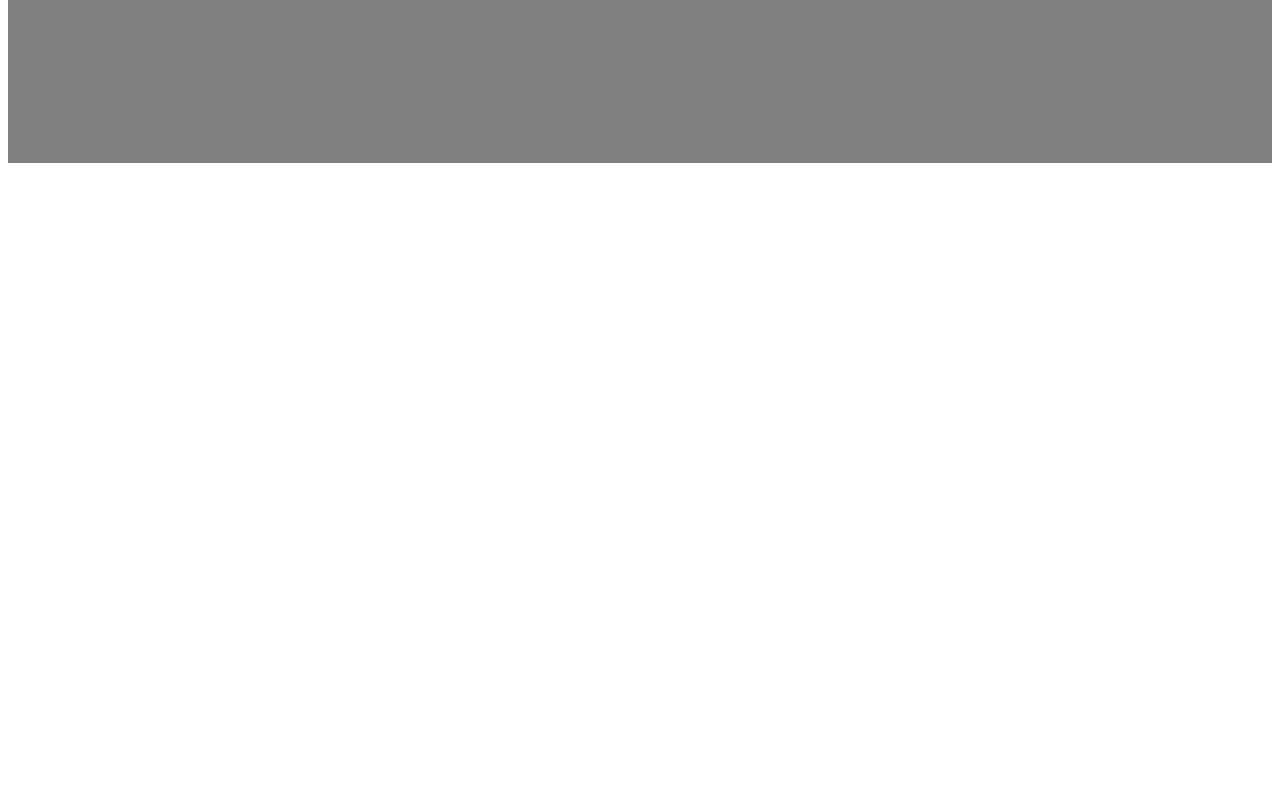
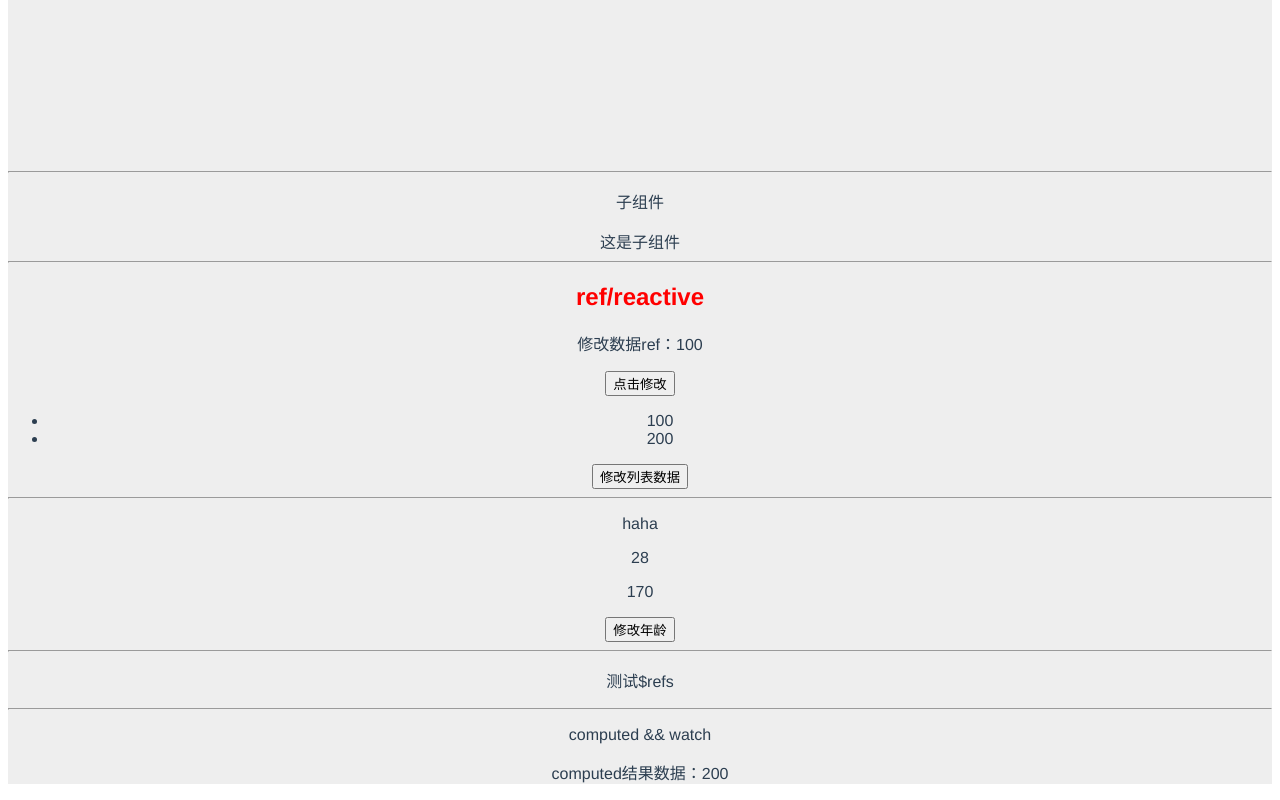
Before and after one commit to cookiepool/vite-vue3-template, a Vue app: page /#/test in a window 1280 px wide. Shown: the part 244-1044 px from the top of the page. Before the commit the page ends 800 px from the top, so only its background shows below. Built offline with nearby package versions, Linux system fonts and the light colour scheme.

Commit message:
feat: test new API

```diff
--- a/package.json
+++ b/package.json
@@ -10,6 +10,7 @@
     "prepare": "husky install"
   },
   "dependencies": {
+    "element-plus": "^1.0.2-beta.44",
     "vue": "^3.0.5",
     "vue-router": "^4.0.8",
     "vuex": "^4.0.0"
@@ -25,7 +26,8 @@
     "lint-staged": "^11.0.0",
     "prettier": "2.3.0",
     "sass": "^1.32.13",
-    "vite": "^2.2.3"
+    "vite": "^2.2.3",
+    "vite-plugin-style-import": "^0.10.0"
   },
   "lint-staged": {
     "*.{js,vue}": "eslint --cache --fix"
--- a/src/App.vue
+++ b/src/App.vue
@@ -2,7 +2,8 @@
   <div id="nav">
     <router-link to="/">Home</router-link> |
     <router-link to="/about">About</router-link> |
-    <router-link to="/test">Test</router-link>
+    <router-link to="/test">Test</router-link> |
+    <router-link to="/options-api-test">OptionsAPITest</router-link>
   </div>
   <router-view />
 </template>
--- /dev/null
+++ b/src/components/ChildTest.vue
@@ -0,0 +1,3 @@
+<template>
+  <div>这是子组件</div>
+</template>
--- a/src/router/index.js
+++ b/src/router/index.js
@@ -21,6 +21,12 @@ const routes = [
     path: '/test',
     name: 'Test',
     component: () => import(/* webpackChunkName: "test", */ '../views/Test.vue')
+  },
+  {
+    path: '/options-api-test',
+    name: 'OptionsAPITest',
+    component: () =>
+      import(/* webpackChunkName: "test", */ '../views/OptionsAPITest.vue')
   }
 ];
 
--- /dev/null
+++ b/src/views/OptionsAPITest.vue
@@ -0,0 +1,14 @@
+<template>
+  <div>选项式API</div>
+  <p>name: {{ name }}</p>
+</template>
+
+<script>
+export default {
+  data() {
+    return {
+      name: 'lala'
+    };
+  }
+};
+</script>
--- a/src/views/Test.vue
+++ b/src/views/Test.vue
@@ -5,20 +5,117 @@
     <img src="/public/favicon.ico" alt="" />
     <hr />
     <div class="bg-box"></div>
+    <hr />
+    <p>子组件</p>
+    <child-test></child-test>
+    <hr />
+    <h2>ref/reactive</h2>
+    <p>修改数据ref：{{ count }}</p>
+    <button @click="modifyCount">点击修改</button>
+    <ul>
+      <li v-for="(item, idx) in list" :key="idx">{{ item }}</li>
+    </ul>
+    <button @click="modifyList">修改列表数据</button>
+    <hr />
+    <p>{{ obj.name }}</p>
+    <p>{{ obj.age }}</p>
+    <p>{{ obj.height }}</p>
+    <button @click="modifyAge">修改年龄</button>
+    <hr />
+    <p ref="testRefs">测试$refs</p>
+    <hr />
+    <p>computed && watch</p>
+    <p>computed结果数据：{{ computedData }}</p>
   </div>
 </template>
 
 <script>
-import { defineComponent } from 'vue';
+import {
+  defineComponent,
+  ref,
+  reactive,
+  toRef,
+  toRefs,
+  onMounted,
+  computed,
+  watch,
+  watchEffect
+} from 'vue';
+
+import ChildTest from '../components/ChildTest.vue';
 
 export default defineComponent({
-  name: 'Test'
+  name: 'Test',
+  components: {
+    ChildTest
+  },
+  setup(props, context) {
+    console.log(props);
+    console.log(context);
+    // $refs https://vue3js.cn/docs/zh/guide/composition-api-template-refs.html#%E6%A8%A1%E6%9D%BF%E5%BC%95%E7%94%A8
+    const testRefs = ref(null);
+
+    // ref
+    let count = ref(100);
+    let list = ref([100, 200]);
+
+    // reactive
+    let obj = reactive({
+      name: 'haha',
+      age: 28,
+      height: 170
+    });
+
+    // toRef、toRefs https://vue3js.cn/docs/zh/api/refs-api.html#torefs
+    let toRefData = toRef(obj, 'age'); // 当我修改toRefData这个值的age时，obj对应的age也会修改，同时视图也会更新
+    let toRefsData = toRefs(obj);
+
+    // computed
+    let computedData = computed(() => {
+      return count.value * 2;
+    });
+
+    // watch
+    watch(count, (newVal, preVal) => {
+      console.log(newVal);
+      console.log(preVal);
+    });
+    // watchEffect
+    watchEffect(() => {
+      console.log(count.value);
+    });
+    // onMounted
+    onMounted(() => {
+      console.log(testRefs);
+    });
+    const modifyCount = () => {
+      count.value++;
+    };
+    const modifyList = () => {
+      list.value[0] = 1000;
+    };
+    const modifyAge = () => {
+      toRefData.value++;
+      toRefsData.height.value++;
+    };
+
+    return {
+      count,
+      list,
+      obj,
+      testRefs,
+      computedData,
+      modifyCount,
+      modifyList,
+      modifyAge
+    };
+  }
 });
 </script>
 
 <style lang="scss" scoped>
 .test-wraper {
-  background-color: gray;
+  background-color: #eee;
   h2 {
     color: red;
   }
--- a/vite.config.js
+++ b/vite.config.js
@@ -1,7 +1,26 @@
 import { defineConfig } from 'vite';
 import vue from '@vitejs/plugin-vue';
+import styleImport from 'vite-plugin-style-import';
 
 // https://vitejs.dev/config/
 export default defineConfig({
-  plugins: [vue()]
+  plugins: [
+    vue(),
+    styleImport({
+      libs: [
+        {
+          libraryName: 'element-plus',
+          esModule: true,
+          ensureStyleFile: true,
+          resolveStyle: (name) => {
+            name = name.slice(3);
+            return `element-plus/packages/theme-chalk/src/${name}.scss`;
+          },
+          resolveComponent: (name) => {
+            return `element-plus/lib/${name}`;
+          }
+        }
+      ]
+    })
+  ]
 });
```
Also changed, not shown: 2 other files (tests, documents, lock files or other folders).
